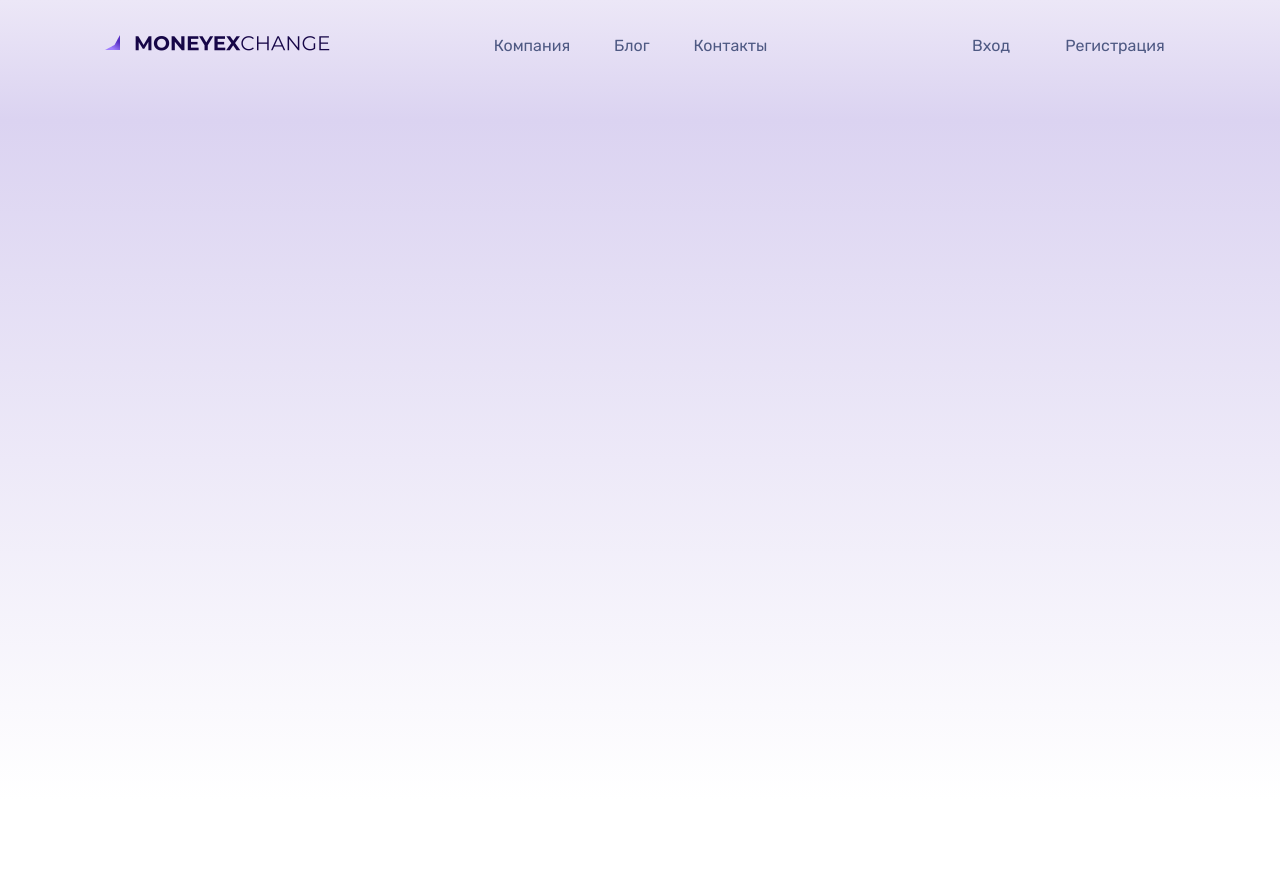
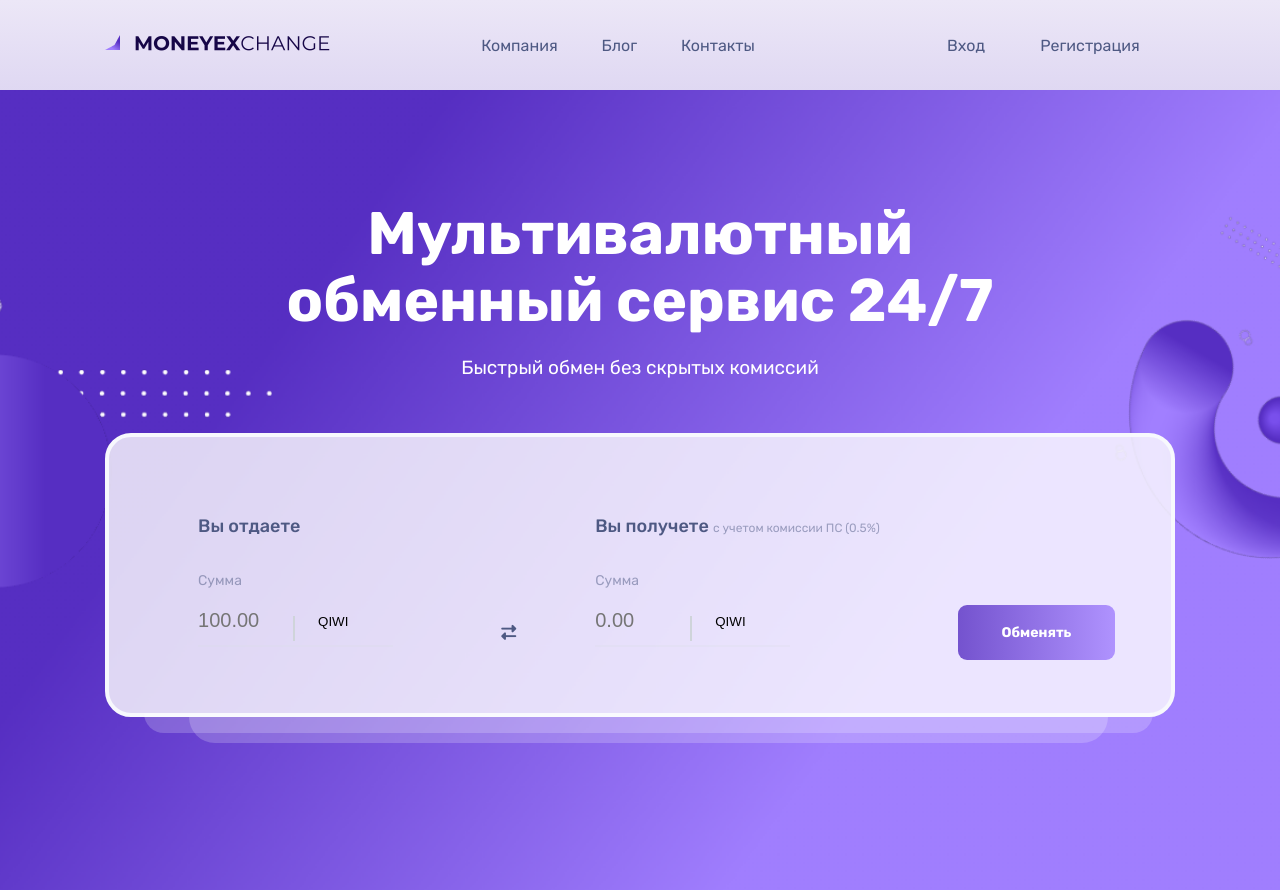
Before and after one commit to milley69/Money, a plain HTML site: page index.html in a window 1280 px wide. Before the commit the page ends 800 px from the top, so only its background shows below. Drawn offline with nearby package versions, Linux system fonts and the light colour scheme.

Commit message:
йцуйцу

```diff
--- a/css/main.sass
+++ b/css/main.sass
@@ -2,20 +2,7 @@
 @import "font.sass"
 @import "mixin/hover/hover.sass"
 
-*,*::before,*::after
-  box-sizing: border-box
-  margin: 0
-  padding: 0
-  border: none
-
-html
-  overflow-x: hidden
-
-.container
-  max-width: 1100px
-  padding-left: 15px
-  padding-right: 15px
-  margin: 0 auto
+@import "qq.sass"
 
 header
   height: 100vh
@@ -24,166 +11,188 @@ header
   background: -webkit-linear-gradient(180deg, rgba(236,231,247,1) 0%, rgba(219,211,241,1) 15%, rgba(255,255,255,1) 100%)
   background: linear-gradient(180deg, rgba(236,231,247,1) 0%, rgba(219,211,241,1) 15%, rgba(255,255,255,1) 100%)
 
-.navigation
-  min-height: 90px
-  display: -webkit-flex
-  display: flex
-  justify-content: space-between
-  align-items: center
+@import "navigation.sass"
 
-.header_logo
-  z-index: 5
-nav
-  a
-    color: #4e5983
-    text-decoration: none
-    @include hover_center(#4e5983, 100%)
-    margin-right: 40px
-    z-index: 5
-    &:last-child
-      margin-right: 0
+#main
+  background: url(../img/bg.png) no-repeat center / cover
+  width: 100%
+  height: 100%
+
+  h1
+    max-width: 853px
+    color: #ffffff
+    font-size: 60px
+    font-weight: 700
+    line-height: 67.14px
+    text-align: center
+    margin: 0 auto
+    padding-top: 110px
+    text-align: center
+
+  h4
+    color: #ffffff
+    font-size: 19px
+    padding-top: 22px
+    font-weight: 400
+    text-align: center
+
+  #exchange
+    // display: grid
+    // grid-template-columns: 300px 110px 300px 157px
+    // grid-template-rows: 126px
+    // justify-content: center
+    display: flex
+    justify-content: space-around
+    padding-top: 78px
+
+    margin: 54px auto 0
+    position: relative
+    max-width: 1109px
+    height: 284px
+    border-radius: 26px
+    border: 4px solid #f7f8fd
+    background-color: #ffffff
+    background: rgba(255 , 255, 255, 0.8)
+    z-index: 1
+    &::after, &::before
+      content: ""
+      position: absolute
+      background: rgba(255 , 255, 255, 0.2)
+      border-radius: 0px 0px 26px 26px
+      -moz-border-radius: 0px 0px 26px 26px
+      -webkit-border-radius: 0px 0px 26px 26px
+      z-index: -5
+    &::after
+      width: 1009px
+      height: 20px
+      left: 35px
+      bottom: -20px
+    &::before
+      width: 919px
+      height: 26px
+      left: 80px
+      bottom: -30px
 
 
-.login
-  button
+
+.payment
+  margin-left: 50px
+.payment,
+.enter
+  height: 126px
+  display: grid
+  p
     color: #4e5983
-    font-size: 16px
-    cursor: pointer
+    font-size: 18px
+    font-weight: 500
+    padding-bottom: 9px
+    span
+      color: #4e5983
+      font-size: 12px
+      font-weight: 400
+      margin-bottom: -20px
+  span
+    opacity: 0.5
+    color: #4e5983
+    font-size: 14px
     font-weight: 400
+    align-self: flex-end
+  form
+    display: flex
+    align-items: flex-end
+    position: relative
+    &::before
+      content: ""
+      position: absolute
+      bottom: -6px
+      left: 0
+      width: 195px
+      height: 2px
+      background-color: #d6dce2
+      opacity: 0.25
+    &::after
+      content: ""
+      position: absolute
+      bottom: 0
+      left: 95px
+      width: 2px
+      height: 25px
+      background-color: #cfd4da
+    select
+      margin-left: 25px
+      background: none
+      padding: 12px 12px 12px 5px
+      &:checked ~ #text
+        background: transparent
+        color: transparent
+        z-index: 2
+      &:hover
+        background: rgba(0, 0, 0, 0.2)
+      &:focus
+        outline: none
+
+
+  input[type="number"]
+    font-size: 20px
+    padding: 0px
     background: none
-    width: 120px
-    z-index: 5
-    height: 55px
-    transition: .3s
-    border-radius: 9px
-    animation-timing-function: ease-in-out
-    &:hover
-      background-color: rgba(161,127,255,0.11)
+    width: 90px
     &:focus
       outline: none
 
 
 
-.header-burger
-  display: none
+.swap
+  align-self: center
+  padding-top: 37px
 
 
+  button[name="swap"]
 
-@media (max-width: 810px)
-  .login
-    button
-      width: 90px
+    background: none
+    width: 17px
+    height: 17px
+    font-size: 15px
+    color: #4e5983
+    cursor: pointer
+    transition: .3s
+    animation-timing-function: ease-in-out
+
+    &:hover
+      transform: scale(1.1)
+    &:focus
+      outline: none
 
 
-@media (max-width: 767px)
-  nav
-    a
-      margin-right: 16px
+.button-exchange
+  align-self: center
+  padding-top: 37px
 
-@media (max-width: 690px)
-  .header-burger
-    width: 20px
-    height: 20px
-    display: flex
-    flex-direction: column
-    justify-content: space-between
-    margin-right: 16px
+  button[name="exchange"]
+    width: 157px
+    height: 55px
+    margin-right: 17px
+    font-weight: 700
+    font-size: 14px
+    color: #ffffff
     cursor: pointer
-    transition: transform 330ms ease-out
-    &.open
-      transform: rotate(-45deg)
+    border-radius: 9px
+    // background-image: linear-gradient(NaNdeg, #562ec2 0%, #a07efe 100%)
+    background: rgb(86,46,194)
+    background: -moz-linear-gradient(90deg, rgba(86,46,194,0.8) 0%, rgba(160,126,254,0.8) 100%)
+    background: -webkit-linear-gradient(90deg, rgba(86,46,194,0.8) 0%, rgba(160,126,254,0.8) 100%)
+    background: linear-gradient(90deg, rgba(86,46,194,0.8) 0%, rgba(160,126,254,0.8) 100%)
+    filter: progid:DXImageTransform.Microsoft.gradient(startColorstr="#562ec2",endColorstr="#a07efe",GradientType=1)
 
-  .line-menu
-    background-color: #4e5983
-    border-radius: 5px
-    width: 100%
-    height: 2px
-    &.half
-      width: 50%
-    &.start
-      transition: transform 330ms cubic-bezier(0.54, -0.81, 0.57, 0.57)
-      transform-origin: right
-    &.end
-        align-self: flex-end
-        transition: transform 330ms cubic-bezier(0.54, -0.81, 0.57, 0.57)
-        transform-origin: left
+    transition: 1s
+    animation-timing-function: ease-in-out
 
-  .open .line-menu
-    background-color: #fff
-  .open .line-menu.start
-    transform: rotate(-90deg) translateX(3px)
-
-  .open .line-menu.end
-    transform: rotate(-90deg) translateX(-3px)
-
-  nav
-    display: none
-  .login
-    position: absolute
-    top: -44px
-    left: 32px
-    transition: 0.4s
-    animation-timing-function: ease-in-out
-    button
-      display: none
-    &.open
-      top: 262px
-
-      button
-        font-size: 28px
-        color: #a07efe
-        display: inline-block
-        width: 45%
-        &:hover
-          background: none
-
-  nav
-    position: absolute
-    top: -153px
-    left: 42px
-    display: flex
-    flex-direction: column
-    transition: .3s
-    animation-timing-function: ease-in-out
-    &.open
-      top: 68px
-      a
-        color: #160647
-        font-size: 28px
-        margin-top: 20px
-
-
-
-.burger-bg
-  background: rgb(86,46,194)
-  background: -moz-linear-gradient(0deg, rgba(86,46,194,1) 0%, rgba(160,126,254,1) 100%)
-  background: -webkit-linear-gradient(0deg, rgba(86,46,194,1) 0%, rgba(160,126,254,1) 100%)
-  background: linear-gradient(0deg, rgba(86,46,194,1) 0%, rgba(160,126,254,1) 100%)
-  position: absolute
-  top: 0
-  left: 0
-  width: 100%
-  height: 0
-  border-radius: 0 0 500px 500px
-  transition: .4s
-  animation-timing-function: ease-in-out
-  &.open
-    border-radius: 0 0 25px 25px
-    height: 45%
-
-
-
-
-
-
-
-
-
-
-
-
-
-
+    &:hover
+      transition: .3s
+      animation-timing-function: ease-in-out
+      transform: scale(1.1)
+    &:focus
+      outline: none
 
 
 
--- /dev/null
+++ b/css/navigation.sass
@@ -0,0 +1,148 @@
+
+.navigation
+  min-height: 90px
+  display: -webkit-flex
+  display: flex
+  justify-content: space-between
+  align-items: center
+
+.header_logo
+  z-index: 5
+nav
+  a
+    color: #4e5983
+    text-decoration: none
+    @include hover_center(#4e5983, 100%)
+    margin-right: 40px
+    z-index: 5
+    &:last-child
+      margin-right: 0
+
+
+.login
+  margin-right: 25px
+  button
+    color: #4e5983
+    font-size: 16px
+    cursor: pointer
+    font-weight: 400
+    background: none
+    width: 120px
+    z-index: 5
+    height: 55px
+    transition: .3s
+    border-radius: 9px
+    animation-timing-function: ease-in-out
+    &:hover
+      background-color: rgba(161,127,255,0.11)
+    &:focus
+      outline: none
+
+
+
+.header-burger
+  display: none
+
+
+
+@media (max-width: 810px)
+  .login
+    button
+      width: 90px
+
+
+@media (max-width: 767px)
+  nav
+    a
+      margin-right: 16px
+
+@media (max-width: 690px)
+  .header-burger
+    width: 20px
+    height: 20px
+    display: flex
+    flex-direction: column
+    justify-content: space-between
+    margin-right: 16px
+    cursor: pointer
+    transition: transform 330ms ease-out
+    &.open
+      transform: rotate(-45deg)
+
+  .line-menu
+    background-color: #4e5983
+    border-radius: 5px
+    width: 100%
+    height: 2px
+    &.half
+      width: 50%
+    &.start
+      transition: transform 330ms cubic-bezier(0.54, -0.81, 0.57, 0.57)
+      transform-origin: right
+    &.end
+        align-self: flex-end
+        transition: transform 330ms cubic-bezier(0.54, -0.81, 0.57, 0.57)
+        transform-origin: left
+
+  .open .line-menu
+    background-color: #fff
+  .open .line-menu.start
+    transform: rotate(-90deg) translateX(3px)
+
+  .open .line-menu.end
+    transform: rotate(-90deg) translateX(-3px)
+
+  nav
+    display: none
+  .login
+    position: absolute
+    top: -44px
+    left: 32px
+    transition: 0.4s
+    animation-timing-function: ease-in-out
+    button
+      display: none
+    &.open
+      top: 262px
+
+      button
+        font-size: 28px
+        color: #a07efe
+        display: inline-block
+        width: 45%
+        &:hover
+          background: none
+
+  nav
+    position: absolute
+    top: -153px
+    left: 42px
+    display: flex
+    flex-direction: column
+    transition: .3s
+    animation-timing-function: ease-in-out
+    &.open
+      top: 68px
+      a
+        color: #160647
+        font-size: 28px
+        margin-top: 20px
+
+
+
+.burger-bg
+  background: rgb(86,46,194)
+  background: -moz-linear-gradient(0deg, rgba(86,46,194,1) 0%, rgba(160,126,254,1) 100%)
+  background: -webkit-linear-gradient(0deg, rgba(86,46,194,1) 0%, rgba(160,126,254,1) 100%)
+  background: linear-gradient(0deg, rgba(86,46,194,1) 0%, rgba(160,126,254,1) 100%)
+  position: absolute
+  top: 0
+  left: 0
+  width: 100%
+  height: 0
+  border-radius: 0 0 500px 500px
+  transition: .4s
+  animation-timing-function: ease-in-out
+  &.open
+    border-radius: 0 0 25px 25px
+    height: 60%
--- /dev/null
+++ b/css/qq.sass
@@ -0,0 +1,31 @@
+*,*::before,*::after
+  box-sizing: border-box
+  margin: 0
+  padding: 0
+  border: none
+
+html
+  overflow-x: hidden
+
+.container
+  max-width: 1100px
+  padding-left: 15px
+  padding-right: 15px
+  margin: 0 auto
+
+
+
+
+
+
+input[type='number']
+  -moz-appearance: textfield
+
+input::-webkit-outer-spin-button,
+input::-webkit-inner-spin-button
+  -webkit-appearance: none
+
+select
+  -webkit-appearance: none
+  -moz-appearance: none
+  appearance: none
--- a/index.html
+++ b/index.html
@@ -47,7 +47,82 @@
 
     </div>
 
+    <section id="main">
+      <div class="container">
 
+        <h1>Мультивалютный обменный сервис 24/7</h1>
+        <h4>Быстрый обмен без скрытых комиссий</h4>
+
+        <div id="exchange">
+
+          <div class="payment">
+            <p>Вы отдаете</p>
+            <span>Сумма</span>
+            <form>
+              <p>
+                <input type="number" name="payment" min="100" max="900" step="0.01" placeholder="100.00"></p>
+              <select name="select" size="1">
+                <option selected value="s1">QIWI</option>
+                <option value="s2">Яндекс.Деньги</option>
+                <option value="s3">Сбербанк</option>
+                <option value="s4">Альфа-Банк</option>
+                <option value="s5">Тинькофф</option>
+                <option value="s6">ВТБ</option>
+              </select>
+
+
+
+
+
+
+            </form>
+
+
+
+          </div>
+
+          <!-- ~~~~~~~~~~~~~~~~ -->
+          <div class="swap">
+            <button type="button" name="swap">
+              <i class="fas fa-exchange-alt"></i>
+            </button>
+          </div>
+
+
+
+          <div class="enter">
+
+            <p>Вы получете <span>c учетом комиссии ПС (0.5%)</span></p>
+            <span>Сумма</span>
+            <form>
+              <p>
+                <input type="number" name="payment" min="100" max="900" step="0.01" placeholder="0.00" readonly></p>
+
+              <select name="select" size="1">
+                <option selected value="s1">QIWI</option>
+                <option value="s2">Яндекс.Деньги</option>
+                <option value="s3">Сбербанк</option>
+                <option value="s4">Альфа-Банк</option>
+                <option value="s5">Тинькофф</option>
+                <option value="s6">ВТБ</option>
+              </select>
+
+
+            </form>
+
+
+            </form>
+
+          </div>
+          <div class="button-exchange">
+            <button type="button" name="exchange">Обменять</button>
+
+          </div>
+
+
+        </div>
+      </div>
+    </section>
 
 
   </header>
```
Also changed, not shown: css/main.min.css, img/bg.png (added).
